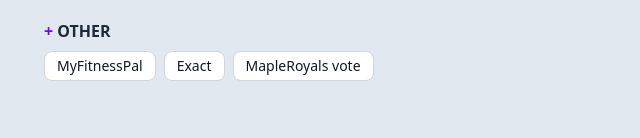
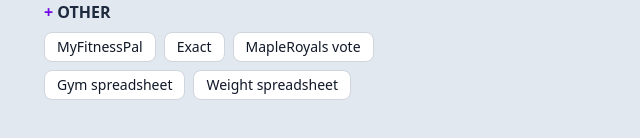
Before and after one commit to Quintenps/Startpagev3, a SvelteKit app: page / in a window 1280 px wide. Shown: the part 542-680 px from the top of the page, without its empty margins (84-724 px from the left). Built offline with nearby package versions, Linux system fonts and the light colour scheme; no server answers.

Commit message:
Update StartPageConfig.ts

```diff
--- a/src/StartPageConfig.ts
+++ b/src/StartPageConfig.ts
@@ -22,7 +22,9 @@
       other: [
         { url: "//www.myfitnesspal.com/food/diary", title: "MyFitnessPal" },
         { url: "//start.exactonline.nl/", title: "Exact" },
-        { url: "//royals.ms/vote", title: "MapleRoyals vote" }
+        { url: "//royals.ms/vote", title: "MapleRoyals vote" },
+        { url: "https://docs.google.com/spreadsheets/d/1q40bD2me8TKLovc9tysyQSGxRtEP6k2OlTT6EWdvtSc/edit?gid=0#gid=0", title: "Gym spreadsheet" },
+        { url: "https://docs.google.com/spreadsheets/d/1McUoEBz7u_4frvzBbh9TswtZPaoVE4q9UdcOYIY7tNs/edit?usp=drive_link", title: "Weight spreadsheet" },
       ]
     };
   }
```
